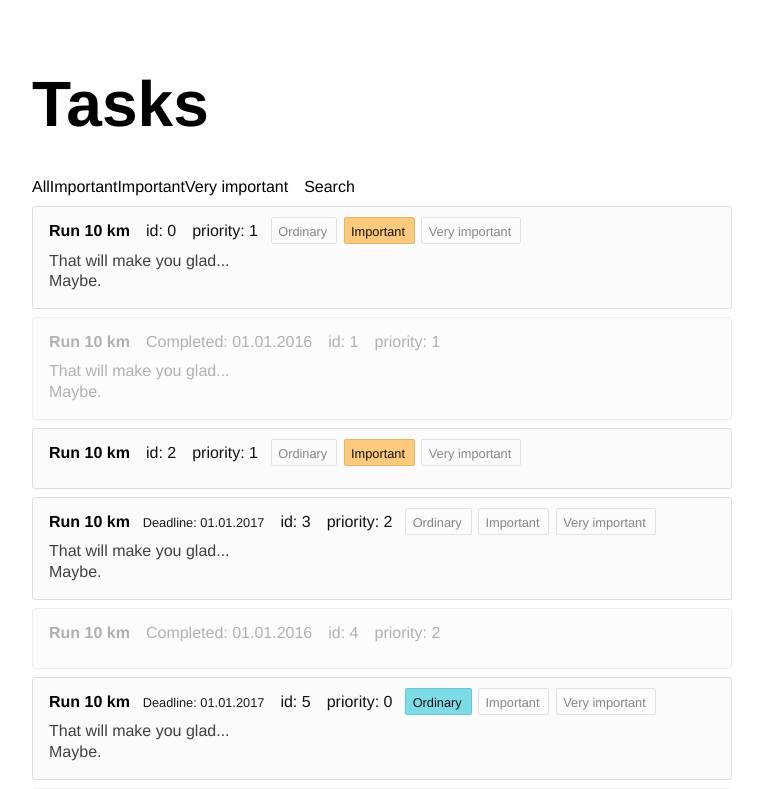
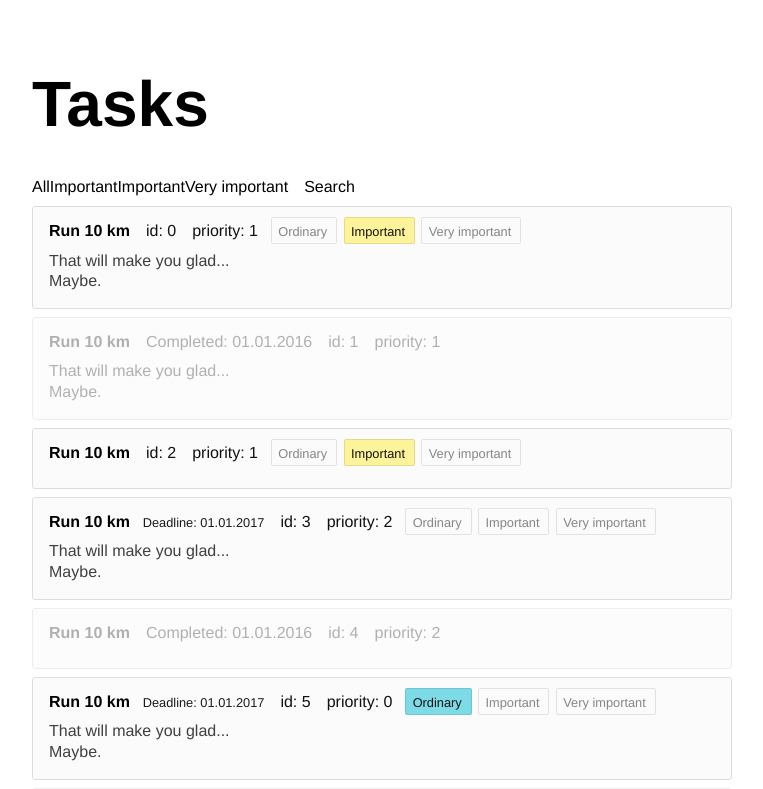
Before and after one commit to trial-trip/allmax-task-manager, a React app: page / in a window 1280 px wide. Shown: the top 789 px of the page, without its empty margins (258-1021 px from the left). Built offline with nearby package versions, Linux system fonts and the light colour scheme; the HTML template or start-up script is replaced by a standard one.

Commit message:
fixed style for Task

```diff
--- a/src/components/Task.css
+++ b/src/components/Task.css
@@ -81,7 +81,7 @@
 }
 
 .important {
-  background-color: rgba(255, 152, 0, 0.5);
+  background-color: rgba(255, 235, 59, 0.5);
 }
 
 .very-important {
```
